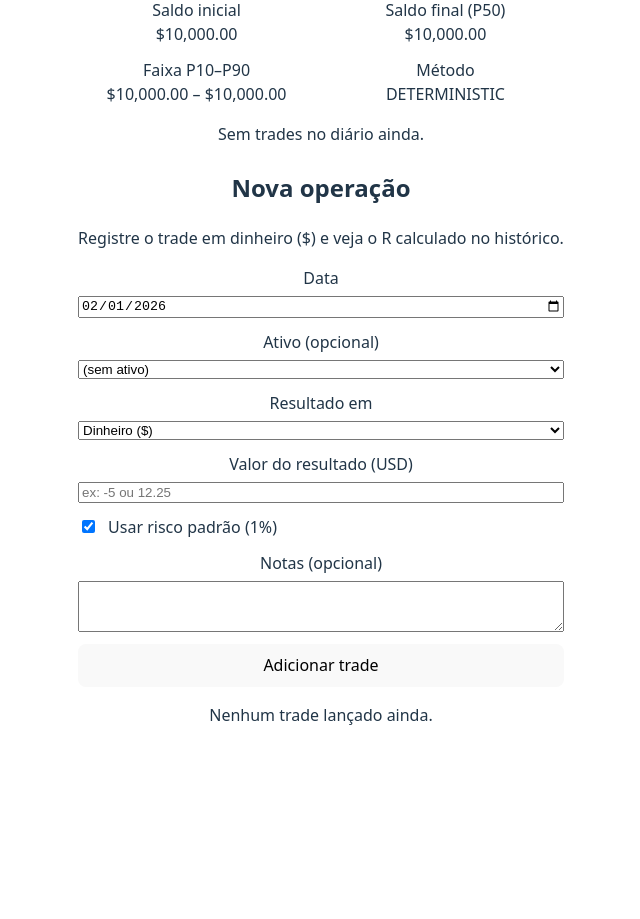
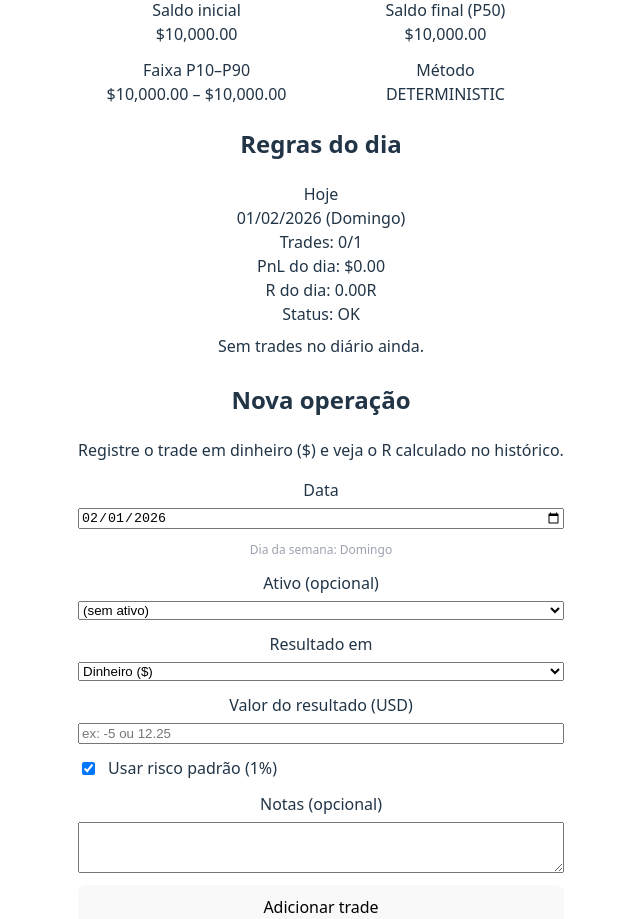
Before and after one commit to WillianPoeraridev/trading-journal, a React app: page / in a window 1280 px wide. Shown: the part 1180-2099 px from the top of the page, without its empty margins (319-959 px from the left). Before the commit the page ends 1955 px from the top, so only its background shows below. Built offline with nearby package versions, Linux system fonts and the light colour scheme; the HTML template or start-up script is replaced by a standard one.

Commit message:
feat: support out-of-order trades and weekdays

```diff
--- a/src/components/DailyPanel.tsx
+++ b/src/components/DailyPanel.tsx
@@ -1,6 +1,6 @@
 import type { DailySummary } from "../core/daily";
 import type { Settings } from "../core/types";
-import { formatMoney, formatR } from "../core/format";
+import { formatDateWithWeekday, formatMoney, formatR } from "../core/format";
 
 type DailyPanelProps = {
   summaries: DailySummary[];
@@ -21,32 +21,58 @@ const statusLabel: Record<DailySummary["status"], string> = {
   TAKE_HIT: "Take atingido",
 };
 
+const todayISO = (): string => {
+  const now = new Date();
+  const yyyy = now.getFullYear();
+  const mm = String(now.getMonth() + 1).padStart(2, "0");
+  const dd = String(now.getDate()).padStart(2, "0");
+  return `${yyyy}-${mm}-${dd}`;
+};
+
 export default function DailyPanel({
   summaries,
   currency,
   settings,
 }: DailyPanelProps) {
-  if (summaries.length === 0) {
-    return <p>Sem trades no diário ainda.</p>;
-  }
+  const maxDate =
+    summaries.length === 0
+      ? todayISO()
+      : summaries.reduce(
+          (max, item) => (item.date > max ? item.date : max),
+          summaries[0].date,
+        );
 
-  const last = summaries[summaries.length - 1];
+  const todaySummary =
+    summaries.find((item) => item.date === maxDate) ?? {
+      date: maxDate,
+      trades: 0,
+      dayPnl: 0,
+      dayR: 0,
+      status: "OK" as const,
+    };
 
   return (
     <section>
       <h2>Regras do dia</h2>
       <div className={cardClass}>
         <div className={labelClass}>Hoje</div>
-        <div className={valueClass}>{last.date}</div>
-        <div className={subClass}>
-          Trades: {last.trades}/{settings.maxTradesPerDay}
+        <div className={valueClass}>
+          {formatDateWithWeekday(todaySummary.date, "long")}
         </div>
         <div className={subClass}>
-          PnL do dia: {formatMoney(last.dayPnl, currency)}
+          Trades: {todaySummary.trades}/{settings.maxTradesPerDay}
         </div>
-        <div className={subClass}>R do dia: {formatR(last.dayR, 2)}</div>
-        <div className={subClass}>Status: {statusLabel[last.status]}</div>
+        <div className={subClass}>
+          PnL do dia: {formatMoney(todaySummary.dayPnl, currency)}
+        </div>
+        <div className={subClass}>R do dia: {formatR(todaySummary.dayR, 2)}</div>
+        <div className={subClass}>Status: {statusLabel[todaySummary.status]}</div>
       </div>
+      {summaries.length === 0 && (
+        <p className={subClass} style={{ marginTop: 8 }}>
+          Sem trades no diário ainda.
+        </p>
+      )}
     </section>
   );
 }
--- a/src/components/TradeForm.tsx
+++ b/src/components/TradeForm.tsx
@@ -1,5 +1,6 @@
 import { useEffect, useState } from "react";
 import type { ResultType, RiskType, Settings, Trade } from "../core/types";
+import { weekdayLong } from "../core/format";
 
 type Props = {
   settings: Settings;
@@ -85,6 +86,9 @@ export default function TradeForm({ settings, onAddTrade }: Props) {
           Data
           <input value={date} onChange={(e) => setDate(e.target.value)} type="date" />
         </label>
+        <div style={{ fontSize: 12, color: "#9ca3af" }}>
+          Dia da semana: {weekdayLong(date) || "-"}
+        </div>
 
         <label style={{ display: "grid", gap: 6 }}>
           Ativo (opcional)
--- a/src/components/TradesTable.tsx
+++ b/src/components/TradesTable.tsx
@@ -1,6 +1,11 @@
 import type { CSSProperties } from "react";
 import type { LedgerRow } from "../core/types";
-import { formatMoney, formatPct, formatR } from "../core/format";
+import {
+  formatDateWithWeekday,
+  formatMoney,
+  formatPct,
+  formatR,
+} from "../core/format";
 
 type TradesTableProps = {
   ledger: LedgerRow[];
@@ -63,7 +68,7 @@ export default function TradesTable({
           {ledger.map((row) => (
             <tr key={row.tradeId}>
               <td style={cellLeft}>{row.index}</td>
-              <td style={cellLeft}>{row.date}</td>
+              <td style={cellLeft}>{formatDateWithWeekday(row.date, "short")}</td>
               <td style={cellLeft}>{row.symbol ?? "-"}</td>
               <td style={cellRight}>{formatMoney(row.pnl, currency)}</td>
               <td style={cellRight}>{formatR(row.rMultiple, 3)}</td>
--- a/src/core/calc.ts
+++ b/src/core/calc.ts
@@ -37,7 +37,7 @@ function sortTrades(trades: Trade[]): Trade[] {
   return [...trades].sort((a, b) => {
     if (a.date < b.date) return -1;
     if (a.date > b.date) return 1;
-    return a.createdAt - b.createdAt;
+    return a.id.localeCompare(b.id);
   });
 }
 
--- a/src/core/format.ts
+++ b/src/core/format.ts
@@ -101,3 +101,59 @@ export function stringifyPretty(obj: any, decimals = 2): string {
     }
   }
 }
+
+const parseISODate = (dateISO: string): Date | null => {
+  if (!dateISO) return null
+  const parts = dateISO.split('-').map((part) => Number(part))
+  if (parts.length !== 3) return null
+  const [year, month, day] = parts
+  if (!year || !month || !day) return null
+  const date = new Date(year, month - 1, day)
+  return Number.isNaN(date.getTime()) ? null : date
+}
+
+export function formatDateBR(dateISO: string): string {
+  const date = parseISODate(dateISO)
+  if (!date) return dateISO
+  const dd = String(date.getDate()).padStart(2, '0')
+  const mm = String(date.getMonth() + 1).padStart(2, '0')
+  const yyyy = String(date.getFullYear())
+  return `${dd}/${mm}/${yyyy}`
+}
+
+export function weekdayShort(dateISO: string): string {
+  const date = parseISODate(dateISO)
+  if (!date) return ''
+  try {
+    const label = new Intl.DateTimeFormat('pt-BR', { weekday: 'short' }).format(
+      date,
+    )
+    const cleaned = label.replace('.', '')
+    return cleaned.charAt(0).toUpperCase() + cleaned.slice(1)
+  } catch {
+    return ''
+  }
+}
+
+export function weekdayLong(dateISO: string): string {
+  const date = parseISODate(dateISO)
+  if (!date) return ''
+  try {
+    const label = new Intl.DateTimeFormat('pt-BR', { weekday: 'long' }).format(
+      date,
+    )
+    return label.charAt(0).toUpperCase() + label.slice(1)
+  } catch {
+    return ''
+  }
+}
+
+export function formatDateWithWeekday(
+  dateISO: string,
+  mode: 'short' | 'long' = 'short',
+): string {
+  const dateText = formatDateBR(dateISO)
+  const weekday = mode === 'long' ? weekdayLong(dateISO) : weekdayShort(dateISO)
+  if (!weekday) return dateText
+  return `${dateText} (${weekday})`
+}
--- a/src/core/storage.ts
+++ b/src/core/storage.ts
@@ -49,13 +49,80 @@ export function saveSettings(settings: Settings): void {
   }
 }
 
+const toNumber = (value: unknown, fallback = 0): number => {
+  if (typeof value === 'number' && Number.isFinite(value)) return value
+  if (typeof value === 'string') {
+    const normalized = value.replace(',', '.')
+    const parsed = Number(normalized)
+    return Number.isFinite(parsed) ? parsed : fallback
+  }
+  return fallback
+}
+
+const todayISO = (): string => {
+  const now = new Date()
+  const yyyy = now.getFullYear()
+  const mm = String(now.getMonth() + 1).padStart(2, '0')
+  const dd = String(now.getDate()).padStart(2, '0')
+  return `${yyyy}-${mm}-${dd}`
+}
+
+const normalizeTrade = (value: unknown): Trade | null => {
+  if (!value || typeof value !== 'object') return null
+  const item = value as Record<string, unknown>
+
+  const rawId = item.id ?? item.tradeId
+  const id =
+    typeof rawId === 'string'
+      ? rawId
+      : typeof rawId === 'number'
+        ? String(rawId)
+        : ''
+  const date = typeof item.date === 'string' ? item.date : todayISO()
+
+  const riskType = item.riskType === 'FIXED' ? 'FIXED' : 'PERCENT'
+  const riskValue = toNumber(item.riskValue ?? item.risk ?? 0, 0)
+
+  const resultTypeRaw = item.resultType ?? item.resultMode ?? item.pnlUnit
+  const resultType = resultTypeRaw === 'R' ? 'R' : 'MONEY'
+  const resultValue = toNumber(item.resultValue ?? item.pnl ?? item.result ?? 0, 0)
+
+  const createdAt = toNumber(item.createdAt ?? item.timestamp ?? Date.now(), Date.now())
+
+  const symbol =
+    typeof item.symbol === 'string' && item.symbol.trim() !== ''
+      ? item.symbol
+      : undefined
+  const notes =
+    typeof item.notes === 'string' && item.notes.trim() !== ''
+      ? item.notes
+      : undefined
+
+  if (!id) {
+    return null
+  }
+
+  return {
+    id,
+    date,
+    symbol,
+    notes,
+    riskType,
+    riskValue,
+    resultType,
+    resultValue,
+    createdAt,
+  }
+}
+
 export function loadTrades(): Trade[] {
   if (!canUseStorage()) return []
   try {
     const raw = window.localStorage.getItem(TRADES_KEY)
     if (!raw) return []
-    const parsed = safeParse<Trade[]>(raw)
-    return Array.isArray(parsed) ? parsed : []
+    const parsed = safeParse<unknown>(raw)
+    if (!Array.isArray(parsed)) return []
+    return parsed.map(normalizeTrade).filter((trade): trade is Trade => !!trade)
   } catch {
     return []
   }
```
